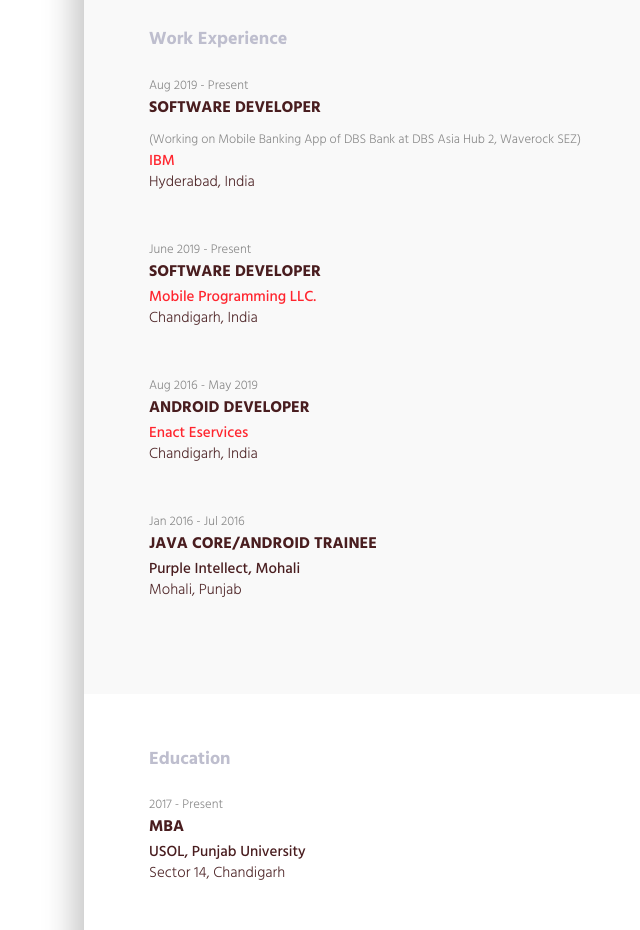
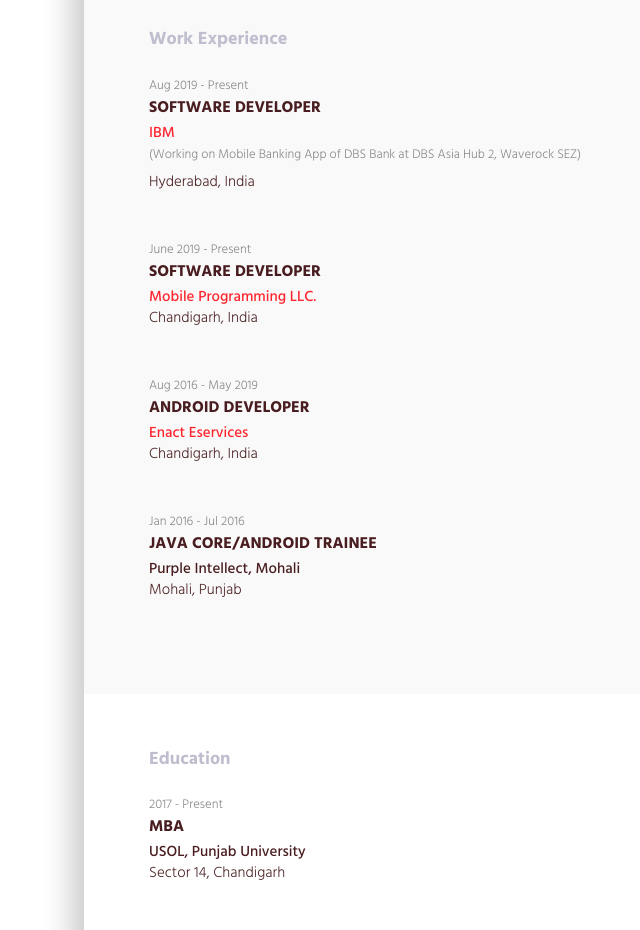
Before and after one commit to karanatwal/karanatwal.github.io, a plain HTML site: page index.html in a window 1280 px wide. Shown: the part 1600-2530 px from the top of the page, without its empty margins (556-1196 px from the left). Drawn offline with Linux system fonts and the light colour scheme.

Commit message:
Update index.html

```diff
--- a/index.html
+++ b/index.html
@@ -237,9 +237,9 @@
 
                 <div class="content-item">
                     <small>Aug 2019 - Present</small>
-                    <h3>Software Developer</h3><small>(Working on Mobile Banking App of DBS Bank at DBS Asia Hub 2, Waverock SEZ)</small>
+                    <h3>Software Developer</h3>
                     <h4><a href="https://www.ibm.com/in-en/" target="_blank">IBM</a></h4>
-
+                    <small>(Working on Mobile Banking App of DBS Bank at DBS Asia Hub 2, Waverock SEZ)</small>
                     <p>Hyderabad, India</p>
                 </div>
 
```
